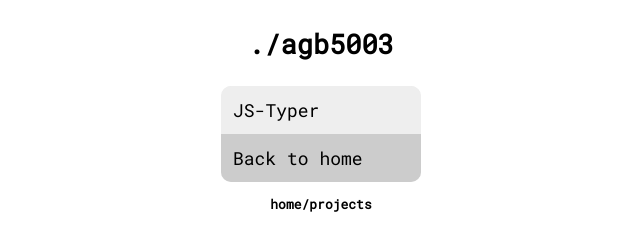
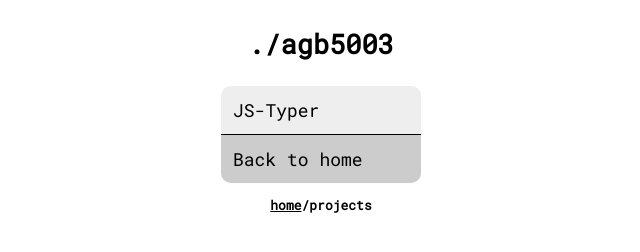
Before and after one commit to agb5003/agb5003.github.io, a plain HTML site: page projects/projectHomepage.html in a window 1280 px wide. Shown: the full height of the page, 319-959 px from the left. Drawn offline with Linux system fonts and the light colour scheme.

Commit message:
last change

```diff
--- a/css/projectStyle.css
+++ b/css/projectStyle.css
@@ -16,7 +16,9 @@ body {
 .subtitle:hover {
     cursor: default;
 }
-
+.subtitle a {
+    color: black;
+}
 .homepageTitle {
     font-size: 27px;
     margin-bottom: auto;
@@ -57,6 +59,8 @@ body {
     text-decoration: none;
 }
 .vertical-menu .backButton {
+    border-top-style: solid;
+    border-width: 1px;
     background-color: #ccc;
 }
 .vertical-menu a:hover {
--- a/projects/projectHomepage.html
+++ b/projects/projectHomepage.html
@@ -19,7 +19,7 @@
         </div>
     </div>
 
-    <h3 class="subtitle">home/projects</h3>
+    <h3 class="subtitle"><a href="../index.html">home</a>/projects</h3>
 
 </body>
 </html>
```
